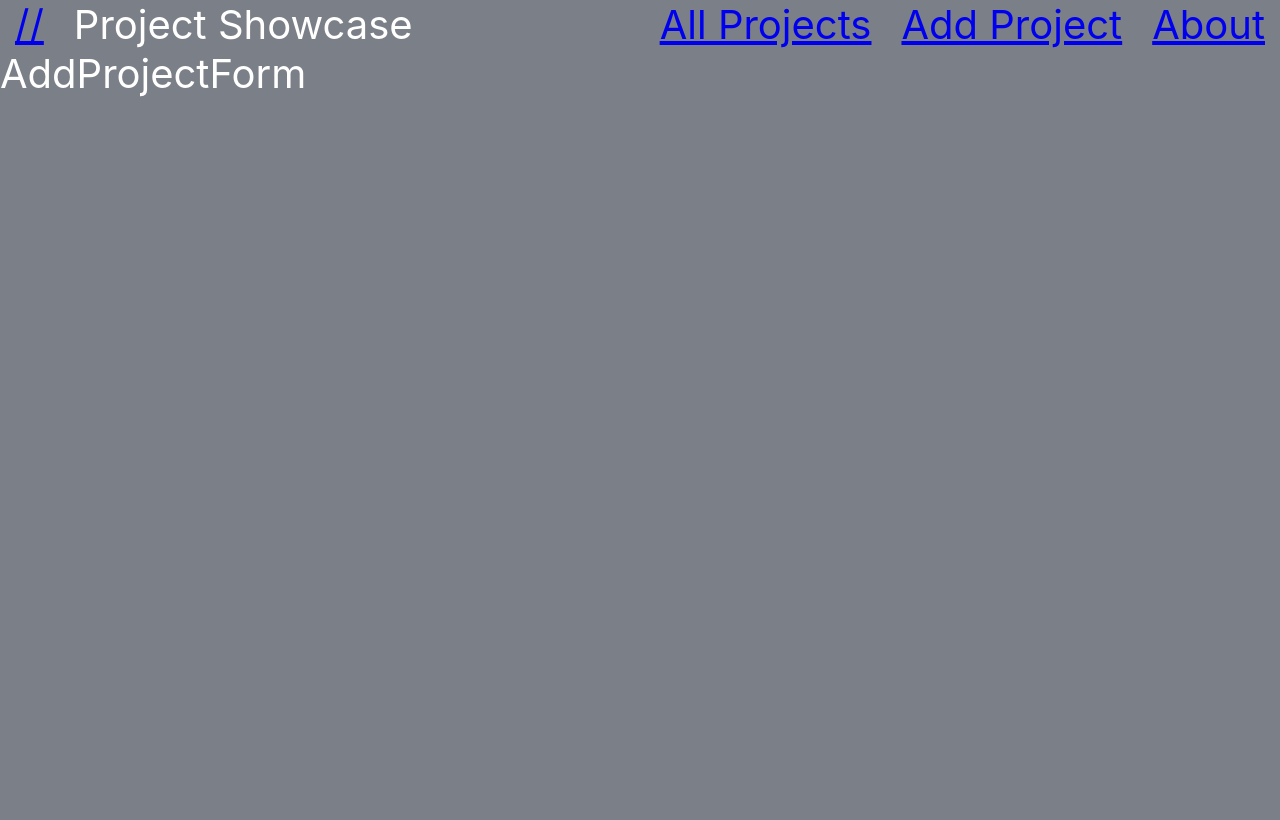
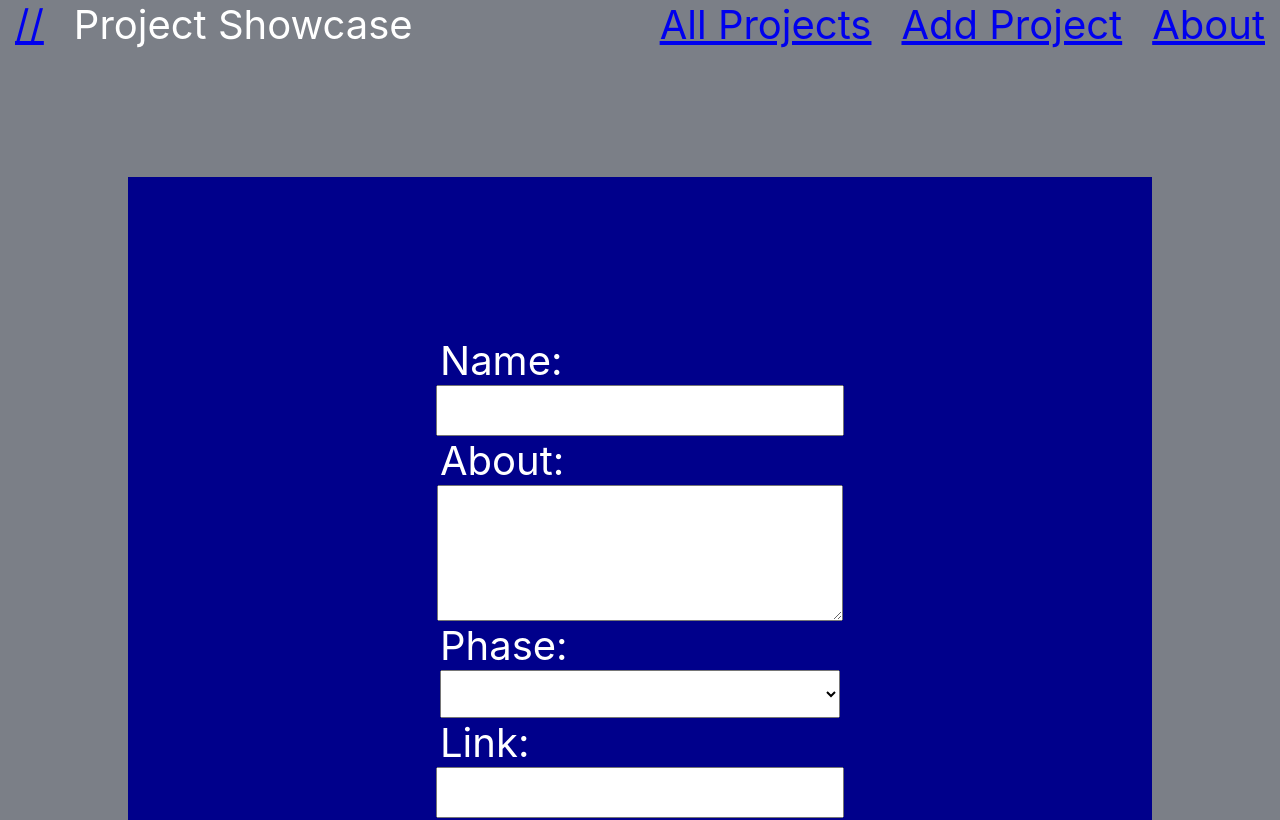
Before and after one commit to wayland-i/react-practice, a React (Create React App) app in the folder project-showcase-run-through/: page /projects/new in a window 1280 px wide. Shown: the top 820 px of the page. Built offline with nearby package versions, Linux system fonts and the light colour scheme; data requests are answered from the project's data file.

Commit message:
feat: AddProjectForm basic layout complete

```diff
--- a/project-showcase-run-through/src/App.js
+++ b/project-showcase-run-through/src/App.js
@@ -19,6 +19,7 @@ function App() {
 
   }, []);
 
+  console.log(projects);
 
   return (
     <div>
--- a/project-showcase-run-through/src/Pages/AddProjectForm.js
+++ b/project-showcase-run-through/src/Pages/AddProjectForm.js
@@ -1,9 +1,50 @@
 import React from 'react';
+import styled from 'styled-components';
+
+const AddForm = styled.form`
+  display: flex;
+  justify-content: center;
+  flex-direction: column;
+  align-items: center;
+  background-color: darkblue;
+  margin: 10%;
+  height: 900px;
+
+  & > * {
+    width: 400px;
+    /* height: 70px; */
+    font-size: 2.5rem;
+
+  }
+
+`
 
 function AddProjectForm() {
   return (
-    <div>AddProjectForm</div>
+    <div>
+
+      <AddForm>
+        <label>Name:</label>
+        <input></input>
+        <label>About:</label>
+        <textarea style={{"fontSize": "1.5rem", "height": "130px"}}></textarea>
+        <label>Phase:</label>
+        <select></select>
+        <label>Link:</label>
+        <input></input>
+        <label>Image:</label>
+        <input></input>
+      </AddForm>
+
+    </div>
   );
 }
 
 export default AddProjectForm;
+
+
+{/* <input>Name</input>
+<textarea>About</textarea>
+<select>Phase</select>
+<input>link</input>
+<input>img</input> */}
```
